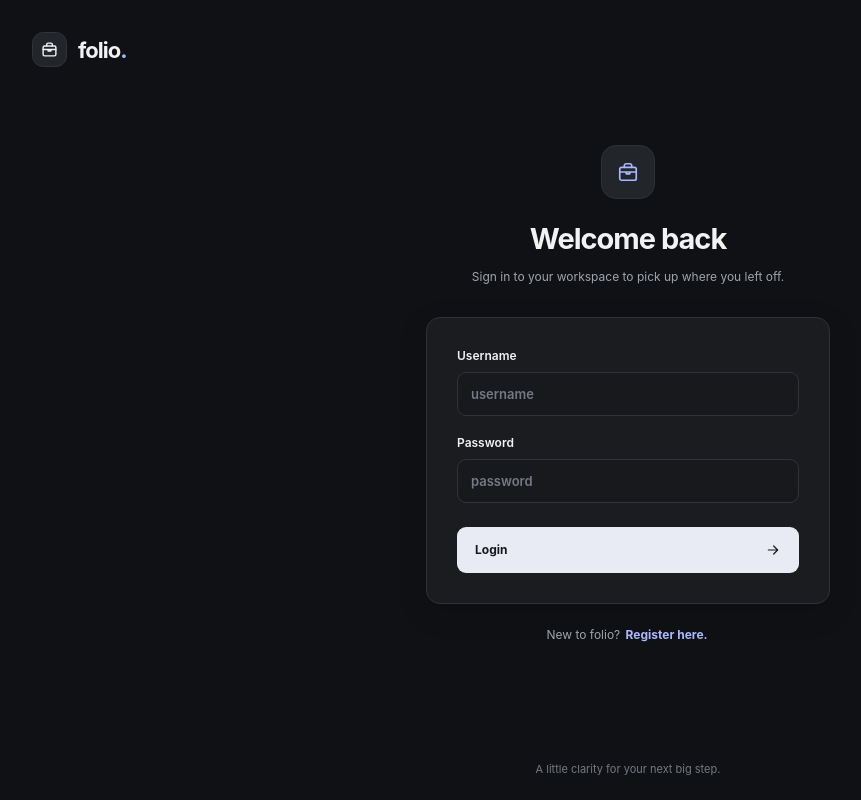
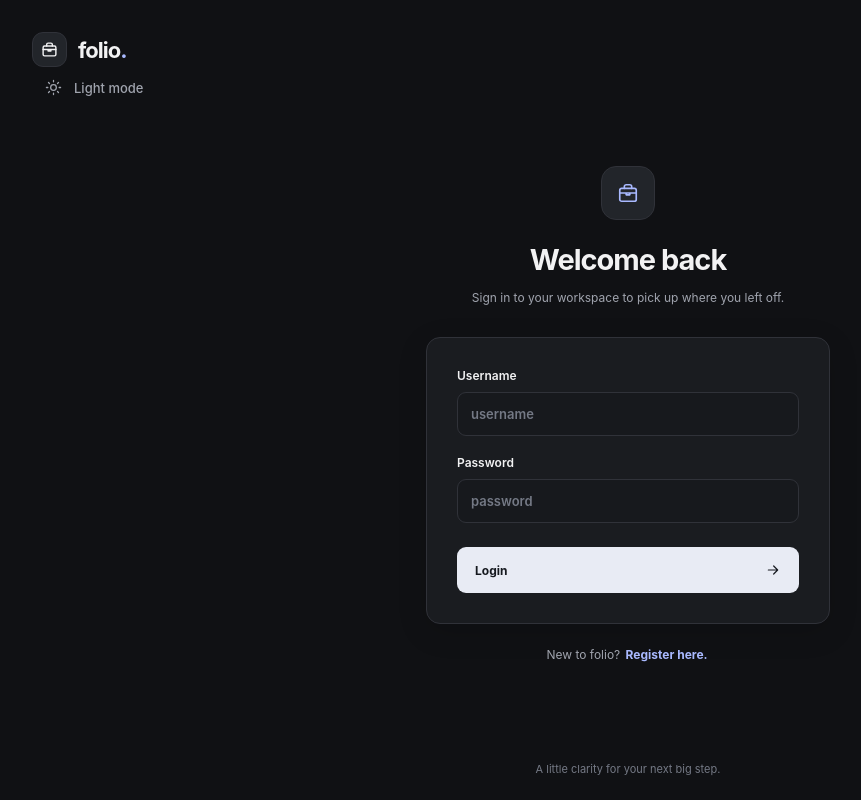
Before and after one commit to Christianvdev/JobTracker, a React app in the folder frontend/: page / in a window 1280 px wide. Shown: the whole page, without its empty margins (12-873 px from the left). Built offline with nearby package versions, Linux system fonts and the light colour scheme; the HTML template or start-up script is replaced by a standard one.

Commit message:
ui: make theme toggle available on authentication pages

```diff
--- a/frontend/src/pages/Login.jsx
+++ b/frontend/src/pages/Login.jsx
@@ -2,7 +2,7 @@ import '../styles/Login.css'
 import { useEffect, useState } from 'react'
 import api from '../../api/axios'
 import { useNavigate } from 'react-router-dom'
-import { Brand, Icon } from '../components/Workspace'
+import { Brand, Icon, ThemeToggle } from '../components/Workspace'
 
 export default function LoginPage() {
   const [username, setUsername] = useState('')
@@ -28,7 +28,7 @@ export default function LoginPage() {
 
   return (
     <div className="auth-layout">
-      <header className="auth-header"><Brand /></header>
+      <header className="auth-header"><Brand /><ThemeToggle /></header>
       <main className="auth-center">
         <div className="auth-intro"><div className="auth-icon"><Icon name="briefcase" size={22} /></div><h1>Welcome back</h1><p>Sign in to your workspace to pick up where you left off.</p></div>
         <form className="auth-card" onSubmit={handleSubmit}>
```
